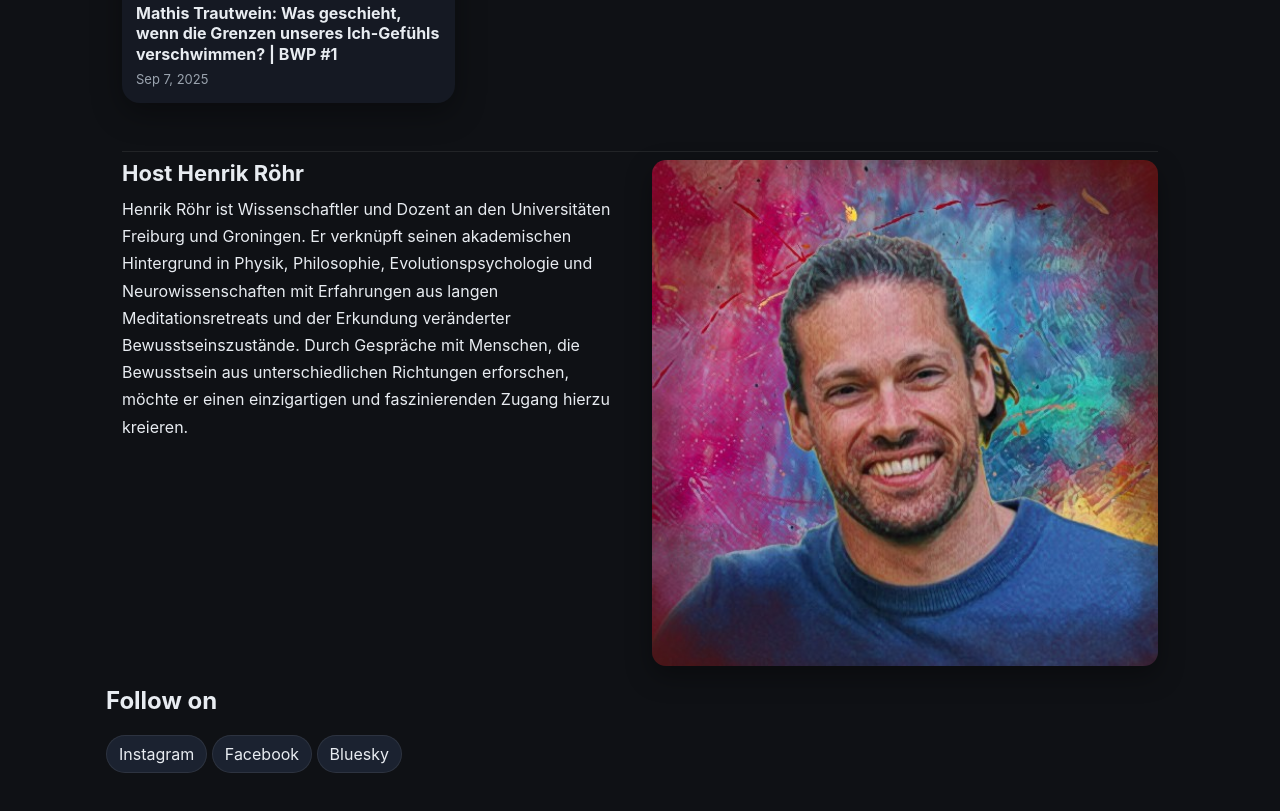
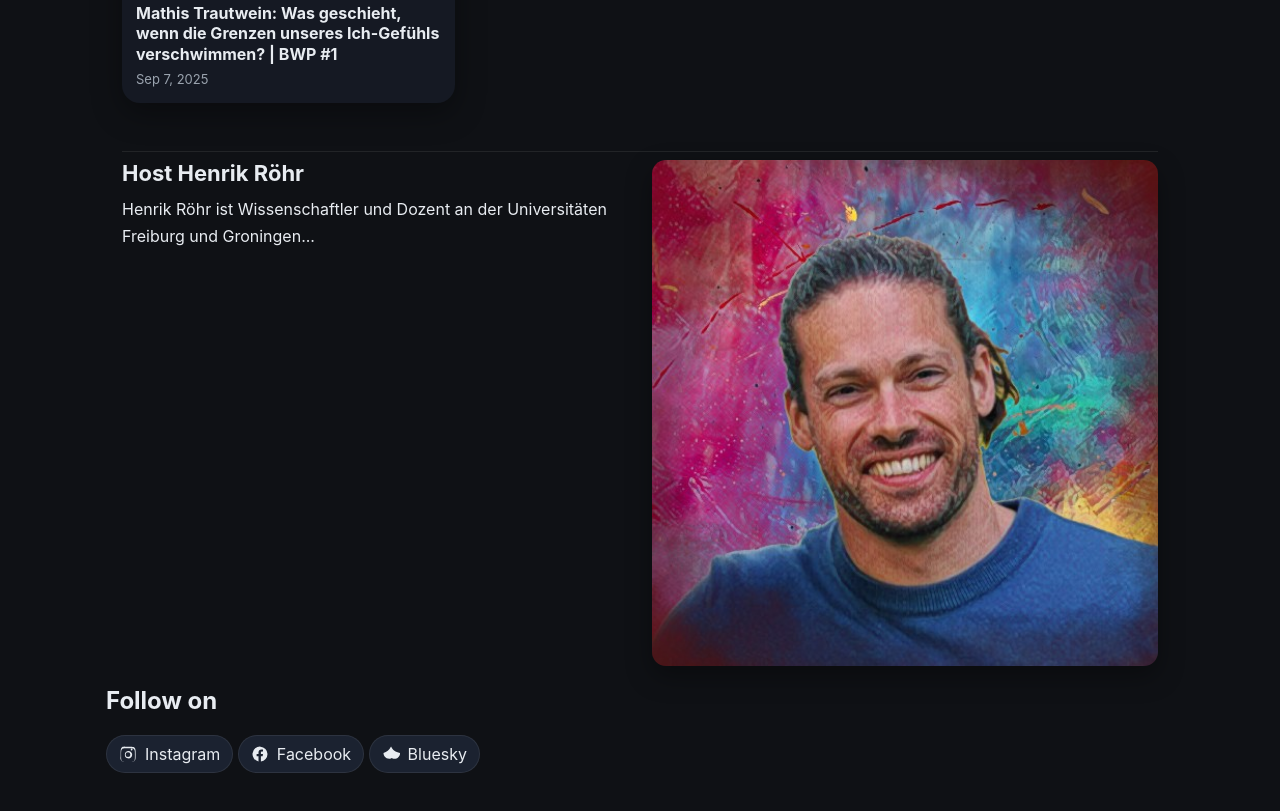
Before and after one commit to henrikroehr-podcast/henrikroehr-podcast.github.io, a website: page index.html in a window 1280 px wide. Shown: the part 1170-1981 px from the top of the page. Drawn offline with Linux system fonts and the light colour scheme.

Commit message:
Update index.html

```diff
--- a/index.html
+++ b/index.html
@@ -53,11 +53,7 @@
       <div class="host-text">
         <h2>Host Henrik Röhr</h2>
         <p>
-          Henrik Röhr ist Wissenschaftler und Dozent an den Universitäten Freiburg und Groningen. Er verknüpft seinen
-          akademischen Hintergrund in Physik, Philosophie, Evolutionspsychologie und Neurowissenschaften mit
-          Erfahrungen aus langen Meditationsretreats und der Erkundung veränderter Bewusstseinszustände.
-          Durch Gespräche mit Menschen, die Bewusstsein aus unterschiedlichen Richtungen erforschen, möchte er
-          einen einzigartigen und faszinierenden Zugang hierzu kreieren.
+          Henrik Röhr ist Wissenschaftler und Dozent an der Universitäten Freiburg und Groningen...
         </p>
       </div>
       <div class="host-photo">
@@ -65,32 +61,37 @@
       </div>
     </section>
 
-    <!-- Follow on banner at bottom -->
+    <!-- Follow on banner with SVG icons -->
     <section class="follow">
       <h2 class="follow-title">Follow on</h2>
       <nav class="follow-links" aria-label="Soziale Medien">
-        <a
-          class="listen-link"
+        <a class="listen-link"
            href="https://www.instagram.com/bewusstseinswelten/"
            target="_blank"
-          rel="noopener noreferrer"
-        >
+           rel="noopener noreferrer">
+          <svg viewBox="0 0 24 24" aria-hidden="true">
+            <path d="M12 2.2c3.2 0 3.6 0 4.9.1 1.2.1 2 .3 2.5.5.6.2.9.5 1.3.9.4.4.7.7.9 1.3.2.5.4 1.3.5 2.5.1 1.3.1 1.7.1 4.9s0 3.6-.1 4.9c-.1 1.2-.3 2-.5 2.5-.2.6-.5.9-.9 1.3-.4.4-.7.7-1.3.9-.5.2-1.3.4-2.5.5-1.3.1-1.7.1-4.9.1s-3.6 0-4.9-.1c-1.2-.1-2-.3-2.5-.5-.6-.2-.9-.5-1.3-.9-.4-.4-.7-.7-.9-1.3-.2-.5-.4-1.3-.5-2.5C2.2 15.6 2.2 15.2 2.2 12s0-3.6.1-4.9c.1-1.2.3-2 .5-2.5.2-.6.5-.9.9-1.3.4-.4.7-.7 1.3-.9.5-.2 1.3-.4 2.5-.5C8.4 2.2 8.8 2.2 12 2.2m0 2.1c-3.1 0-3.5 0-4.8.1-1.1.1-1.7.3-2 .4-.5.2-.8.4-1.1.8-.3.3-.6.6-.8 1.1-.1.3-.3 1-.4 2-.1 1.3-.1 1.7-.1 4.8s0 3.5.1 4.8c.1 1.1.3 1.7.4 2 .2.5.4.8.8 1.1.3.3.6.6 1.1.8.3.1 1 .3 2 .4 1.3.1 1.7.1 4.8.1s3.5 0 4.8-.1c1.1-.1 1.7-.3 2-.4.5-.2.8-.4 1.1-.8.3-.3.6-.6.8-1.1.1-.3.3-1 .4-2 .1-1.3.1-1.7.1-4.8s0-3.5-.1-4.8c-.1-1.1-.3-1.7-.4-2-.2-.5-.4-.8-.8-1.1-.3-.3-.6-.6-1.1-.8-.3-.1-1-.3-2-.4-1.3-.1-1.7-.1-4.8-.1zm0 3.8a4.9 4.9 0 1 1 0 9.7 4.9 4.9 0 0 1 0-9.7zm0 8a3.1 3.1 0 1 0 0-6.3 3.1 3.1 0 0 0 0 6.3zm5.2-8.9a1.2 1.2 0 1 1 0-2.3 1.2 1.2 0 0 1 0 2.3z"/>
+          </svg>
           <span>Instagram</span>
         </a>
-        <a
-          class="listen-link"
+
+        <a class="listen-link"
            href="https://www.facebook.com/profile.php?id=61585620186244"
            target="_blank"
-          rel="noopener noreferrer"
-        >
+           rel="noopener noreferrer">
+          <svg viewBox="0 0 24 24" aria-hidden="true">
+            <path d="M22 12A10 10 0 1 0 10 21.95V14.9H7.5V12h2.5V9.8c0-2.5 1.5-3.9 3.8-3.9 1.1 0 2.2.2 2.2.2v2.4h-1.2c-1.2 0-1.6.7-1.6 1.5V12h2.8l-.5 2.9h-2.3v7.05A10 10 0 0 0 22 12z"/>
+          </svg>
           <span>Facebook</span>
         </a>
-        <a
-          class="listen-link"
+
+        <a class="listen-link"
            href="https://bsky.app/profile/bewusstseinswelten.bsky.social"
            target="_blank"
-          rel="noopener noreferrer"
-        >
+           rel="noopener noreferrer">
+          <svg viewBox="0 0 24 24" aria-hidden="true">
+            <path d="M12.04 2C9.48 7.01 6.38 9.31 2 10.74c0 3.52 2.53 7.64 7.63 7.64 1.76 0 2.9-.7 3.41-1.18.51.48 1.64 1.18 3.4 1.18 5.1 0 7.64-4.12 7.64-7.64C17.7 9.31 14.6 7.01 12.04 2Z"/>
+          </svg>
           <span>Bluesky</span>
         </a>
       </nav>
```
Lines whose indentation alone changed are shown as unchanged.
